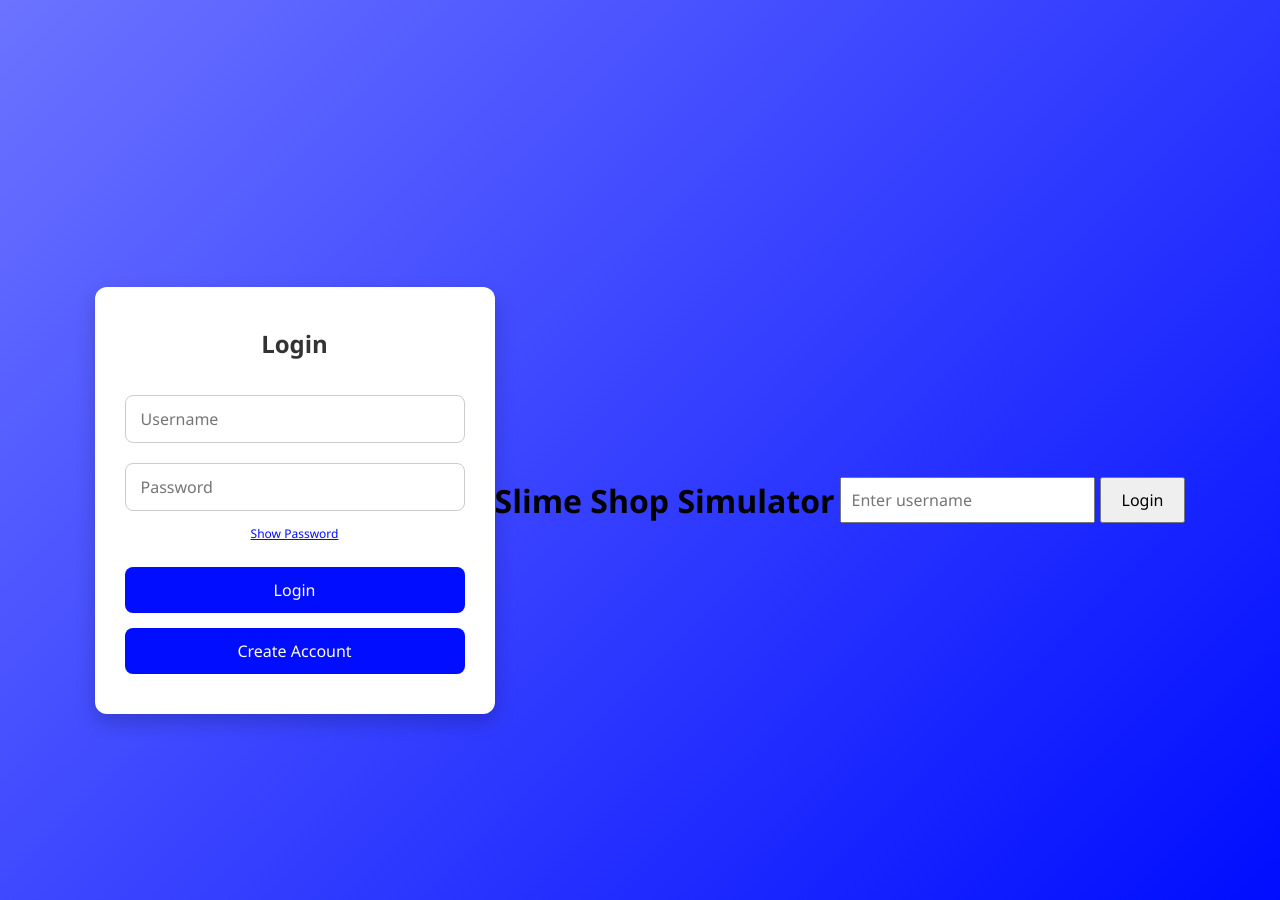
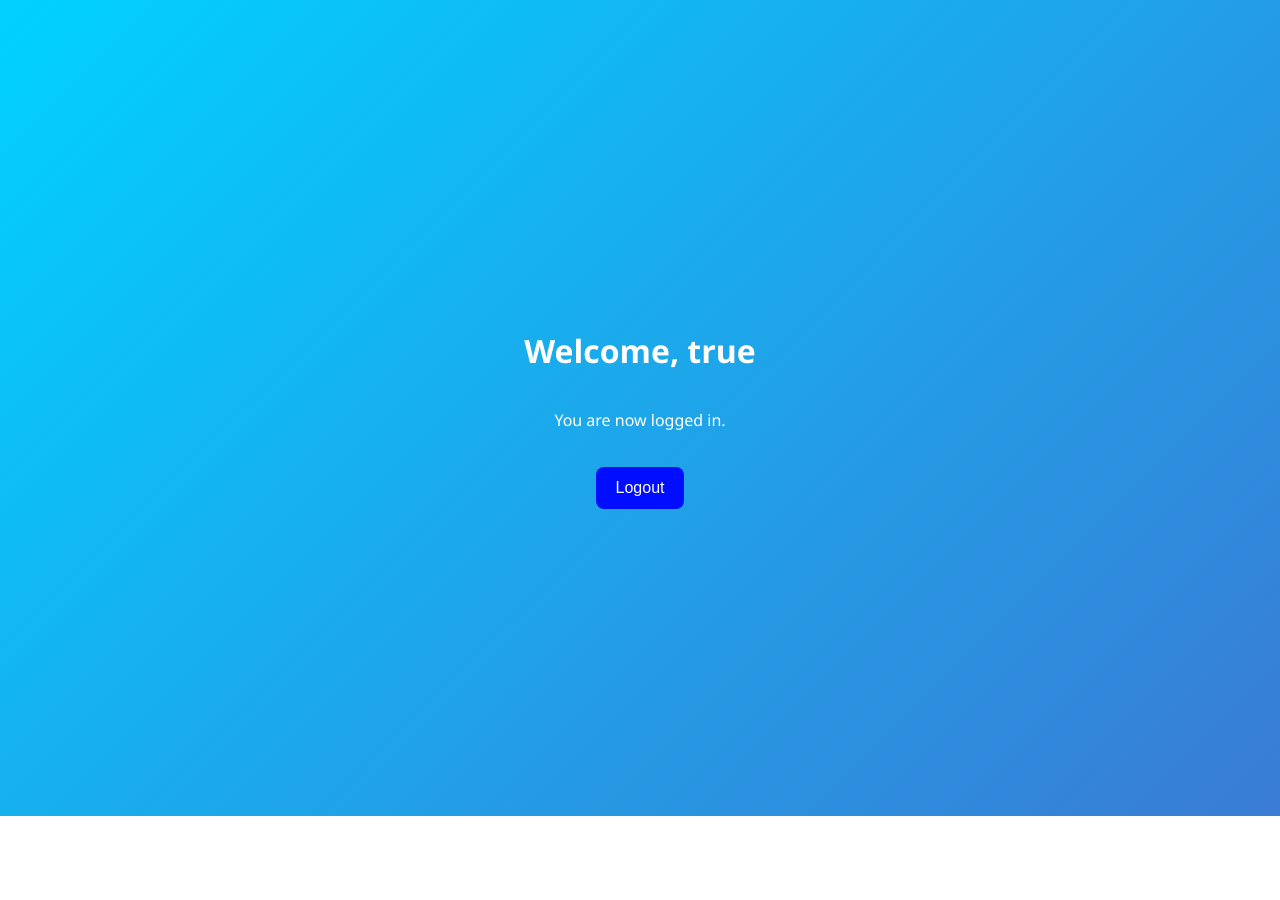
Before and after one commit to eden1110/MillionareSimulator, a plain HTML site: page index.html in a window 1280 px wide. After the commit the page ends 816 px from the top, so only its background shows below. Drawn offline with Linux system fonts and the light colour scheme; sample sign-in values are in the browser's storage.

Commit message:
Update index.html

```diff
--- a/index.html
+++ b/index.html
@@ -1,147 +1,44 @@
 <!DOCTYPE html>
-<html lang="en">
-<head>
-<meta charset="UTF-8"><!DOCTYPE html>
 <html lang="en">
 <head>
 <meta charset="UTF-8">
 <meta name="viewport" content="width=device-width, initial-scale=1.0">
-<title>Login Page</title>
+<title>Main Page</title>
 <style>
-  * {box-sizing: border-box; margin: 0; padding: 0; font-family: 'Segoe UI', Tahoma, Geneva, Verdana, sans-serif;}
   body {
-    display: flex; justify-content: center; align-items: center; height: 100vh;
-    background: linear-gradient(135deg, #6b73ff, #000dff);
+    display: flex; flex-direction: column; justify-content: center; align-items: center;
+    height: 100vh; font-family: 'Segoe UI', Tahoma, Geneva, Verdana, sans-serif;
+    background: linear-gradient(135deg, #00d2ff, #3a7bd5); color: #fff;
+    text-align: center;
   }
-  .login-container {
-    background: #fff; padding: 40px 30px; border-radius: 12px;
-    box-shadow: 0 8px 20px rgba(0,0,0,0.2); width: 100%; max-width: 400px;
-    text-align: center;
-    transition: transform 0.3s ease;
+  button {
+    padding: 12px 20px; margin-top: 20px; border: none; border-radius: 8px;
+    background: #000dff; color: #fff; font-size: 16px; cursor: pointer;
+    transition: background 0.3s ease;
   }
-  .login-container:hover {transform: translateY(-5px);}
-  .login-container h2 {margin-bottom: 25px; color: #333;}
-  .login-container input {
-    width: 100%; padding: 12px 15px; margin: 10px 0;
-    border-radius: 8px; border: 1px solid #ccc; font-size: 16px;
-  }
-  .login-container button {
-    width: 100%; padding: 12px; margin-top: 15px; border: none;
-    border-radius: 8px; background: #000dff; color: #fff; font-size: 16px;
-    cursor: pointer; transition: background 0.3s ease;
-  }
-  .login-container button:hover {background: #6b73ff;}
-  .secondary-btn {
-    background: #ccc; color: #333; margin-top: 10px;
-  }
-  .secondary-btn:hover {background: #bbb;}
-  .error {color: red; margin-top: 10px; font-size: 14px; display: none;}
-  .toggle-password {
-    margin-top: -10px; margin-bottom: 10px; font-size: 12px;
-    cursor: pointer; color: #000dff; text-decoration: underline;
-    display: inline-block;
-  }
+  button:hover {background: #6b73ff;}
 </style>
 </head>
 <body>
-<div class="login-container">
-  <h2>Login</h2>
-  <input type="text" id="username" placeholder="Username">
-  <input type="password" id="password" placeholder="Password">
-  <div class="toggle-password" onclick="togglePassword()">Show Password</div>
-  <button onclick="login()">Login</button>
-  <button class="secondary-btn" onclick="createAccount()">Create Account</button>
-  <div class="error" id="error"></div>
-</div>
+<script>
+  const loggedInUser = localStorage.getItem("loggedIn");
+  if (!loggedInUser) {
+    window.location.href = "index.html";
+  }
+</script>
+
+<h1>Welcome, <span id="user"></span></h1>
+<p>You are now logged in.</p>
+<button onclick="logout()">Logout</button>
 
 <script>
-  // Toggle password visibility
-  function togglePassword() {
-    const pass = document.getElementById("password");
-    pass.type = pass.type === "password" ? "text" : "password";
-  }
+  const userSpan = document.getElementById("user");
+  userSpan.textContent = loggedInUser;
 
-  // Login function
-  function login() {
-    const username = document.getElementById("username").value.trim();
-    const password = document.getElementById("password").value;
-    const errorDiv = document.getElementById("error");
-
-    const accounts = JSON.parse(localStorage.getItem("accounts") || "{}");
-
-    if (accounts[username] && accounts[username] === password) {
-      errorDiv.style.display = "none";
-      window.location.href = "main.html";
-    } else {
-      errorDiv.style.display = "block";
-      errorDiv.textContent = "Invalid username or password";
-    }
-  }
-
-  // Create account function
-  function createAccount() {
-    const username = document.getElementById("username").value.trim();
-    const password = document.getElementById("password").value;
-    const errorDiv = document.getElementById("error");
-
-    if (!username || !password) {
-      errorDiv.style.display = "block";
-      errorDiv.textContent = "Username and password cannot be empty";
-      return;
-    }
-
-    const accounts = JSON.parse(localStorage.getItem("accounts") || "{}");
-
-    if (accounts[username]) {
-      errorDiv.style.display = "block";
-      errorDiv.textContent = "Username already exists";
-      return;
-    }
-
-    accounts[username] = password;
-    localStorage.setItem("accounts", JSON.stringify(accounts));
-
-    errorDiv.style.display = "none";
-    window.location.href = "main.html";
+  function logout() {
+    localStorage.removeItem("loggedIn");
+    window.location.href = "index.html";
   }
 </script>
 </body>
 </html>
-
-<meta name="viewport" content="width=device-width, initial-scale=1.0">
-<title>Slime Shop Simulator - Login</title>
-<style>
-  body { font-family: sans-serif; text-align: center; margin-top: 100px; }
-  input { padding: 10px; margin: 5px; font-size: 16px; }
-  button { padding: 10px 20px; font-size: 16px; cursor: pointer; }
-</style>
-</head>
-<body>
-<h1>Slime Shop Simulator</h1>
-<input id="username" placeholder="Enter username"><br>
-<button onclick="login()">Login</button>
-
-<script>
-function login() {
-    const username = document.getElementById('username').value.trim();
-    if (!username) { alert('Enter a username'); return; }
-
-    // Load user data or create new
-    let userData = JSON.parse(localStorage.getItem(username));
-    if (!userData) {
-        userData = {
-            coins: 0,
-            ingredients: { slimeBase: 1, glitter: 0, beads: 0 },
-            upgrades: {},
-            requestsCompleted: 0
-        };
-        localStorage.setItem(username, JSON.stringify(userData));
-    }
-
-    // Save current user
-    localStorage.setItem('currentUser', username);
-    window.location.href = 'game.html';
-}
-</script>
-</body>
-</html>
```
